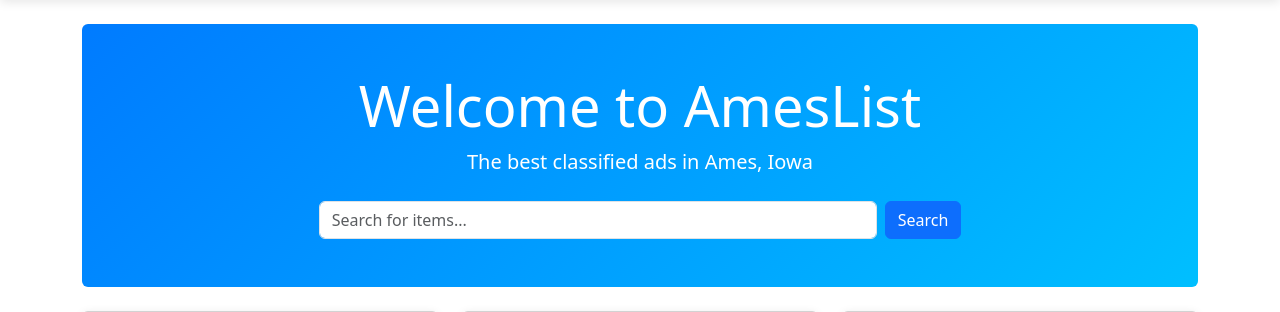
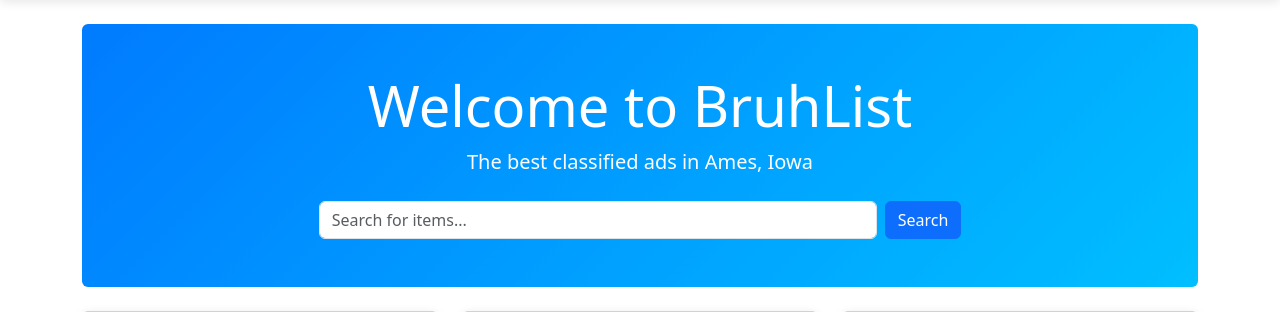
Before and after one commit to maxstrater/gallery_app, a Flask app: page / in a window 1280 px wide. Shown: the part 56-368 px from the top of the page. Run offline with Flask 2, Linux system fonts and the light colour scheme; some libraries are stand-ins or nearby versions.

Commit message:
bruh list

```diff
--- a/templates/index.html
+++ b/templates/index.html
@@ -4,7 +4,7 @@
 
 {% block content %}
 <div class="hero-section text-center py-5 bg-light rounded mb-4">
-    <h1 class="display-4">Welcome to AmesList</h1>
+    <h1 class="display-4">Welcome to BruhList</h1>
     <p class="lead">The best classified ads in Ames, Iowa</p>
     <form class="d-flex justify-content-center mt-4" action="/search" method="GET">
         <input class="form-control me-2 w-50" type="search" placeholder="Search for items..." name="q">
```
